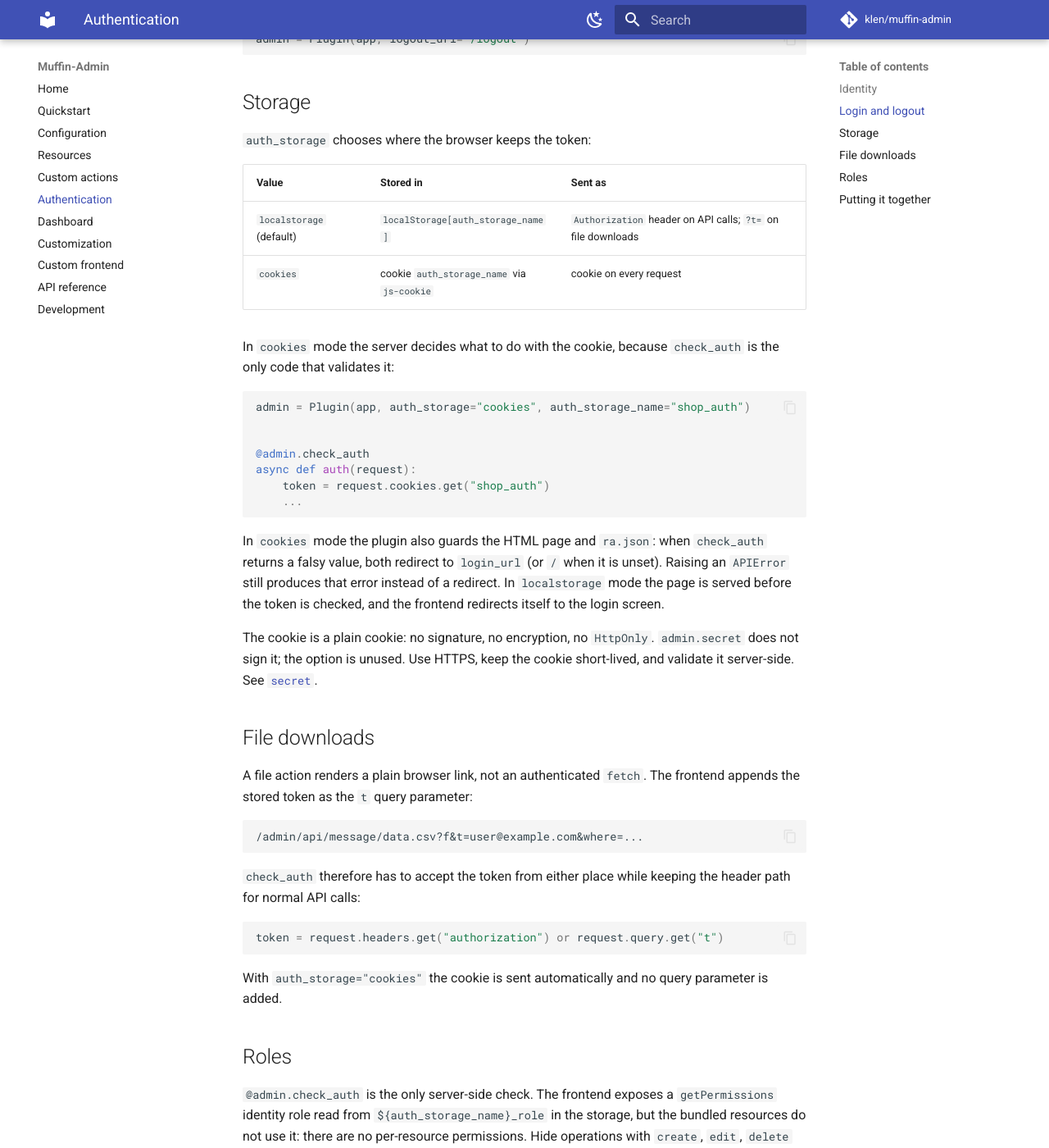
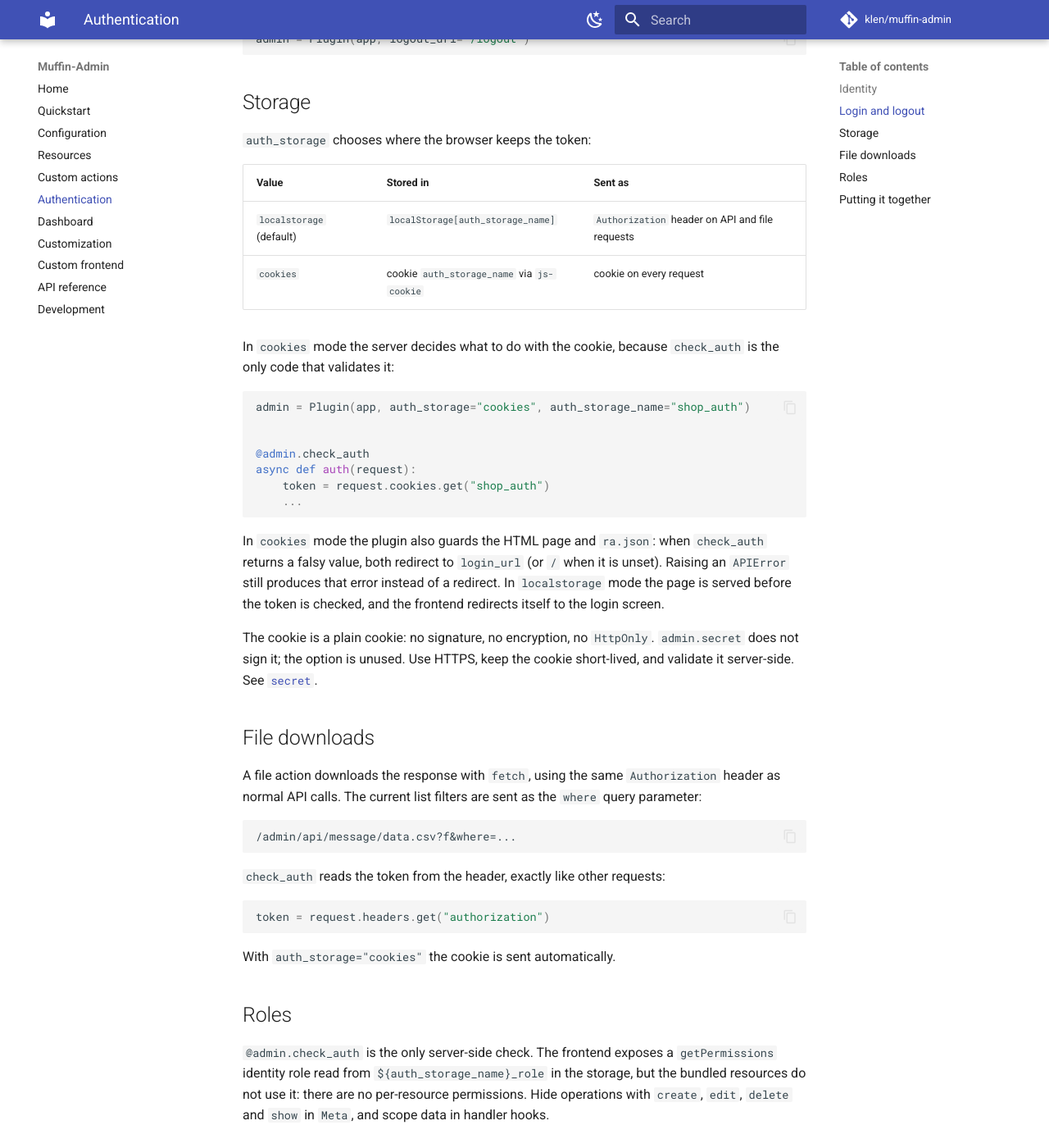
Before and after one commit to klen/muffin-admin, an MkDocs documentation site: the page built from docs/auth.md, in a window 1280 px wide and 1400 px high, scrolled down 1723 px. Shown: the whole window at 82% size. Built offline with MkDocs 1.6.1 and Material for MkDocs 9.7.7, drawn with Linux system fonts in a browser that asks for light colours; comment, search, counter and statistics services are not loaded; some of the changed text lies outside the part shown.

Commit message:
fix(frontend): download file actions with an authenticated fetch

````diff
--- a/docs/auth.md
+++ b/docs/auth.md
@@ -12,7 +12,7 @@ admin = Plugin(app)
 @admin.check_auth
 async def auth(request):
     """Return the current user, or raise when there is none."""
-    token = request.headers.get("authorization") or request.query.get("t")
+    token = request.headers.get("authorization")
     user = await User.select().where(User.email == token).first()
     if not user:
         raise APIError.FORBIDDEN()
@@ -86,7 +86,7 @@ admin = Plugin(app, logout_url="/logout")
 
 | Value | Stored in | Sent as |
 | ----- | --------- | ------- |
-| `localstorage` (default) | `localStorage[auth_storage_name]` | `Authorization` header on API calls; `?t=` on file downloads |
+| `localstorage` (default) | `localStorage[auth_storage_name]` | `Authorization` header on API and file requests |
 | `cookies` | cookie `auth_storage_name` via `js-cookie` | cookie on every request |
 
 In `cookies` mode the server decides what to do with the cookie, because `check_auth` is the
@@ -113,21 +113,20 @@ server-side. See [`secret`](configuration.md#about-secret).
 
 ## File downloads
 
-A file action renders a plain browser link, not an authenticated `fetch`. The frontend appends
-the stored token as the `t` query parameter:
+A file action downloads the response with `fetch`, using the same `Authorization` header as
+normal API calls. The current list filters are sent as the `where` query parameter:
 
 ```
-/admin/api/message/data.csv?f&t=user@example.com&where=...
+/admin/api/message/data.csv?f&where=...
 ```
 
-`check_auth` therefore has to accept the token from either place while keeping the header path
-for normal API calls:
+`check_auth` reads the token from the header, exactly like other requests:
 
 ```python
-token = request.headers.get("authorization") or request.query.get("t")
+token = request.headers.get("authorization")
 ```
 
-With `auth_storage="cookies"` the cookie is sent automatically and no query parameter is added.
+With `auth_storage="cookies"` the cookie is sent automatically.
 
 ## Roles
 
@@ -149,7 +148,7 @@ admin = Plugin(app)
 
 @admin.check_auth
 async def auth(request):
-    token = request.headers.get("authorization") or request.query.get("t")
+    token = request.headers.get("authorization")
     user = await User.select().where(User.email == token).first()
     if not user:
         raise APIError.FORBIDDEN()
````
Also changed, not shown: docs/actions.md (+5 -5 lines), 2 other files.
